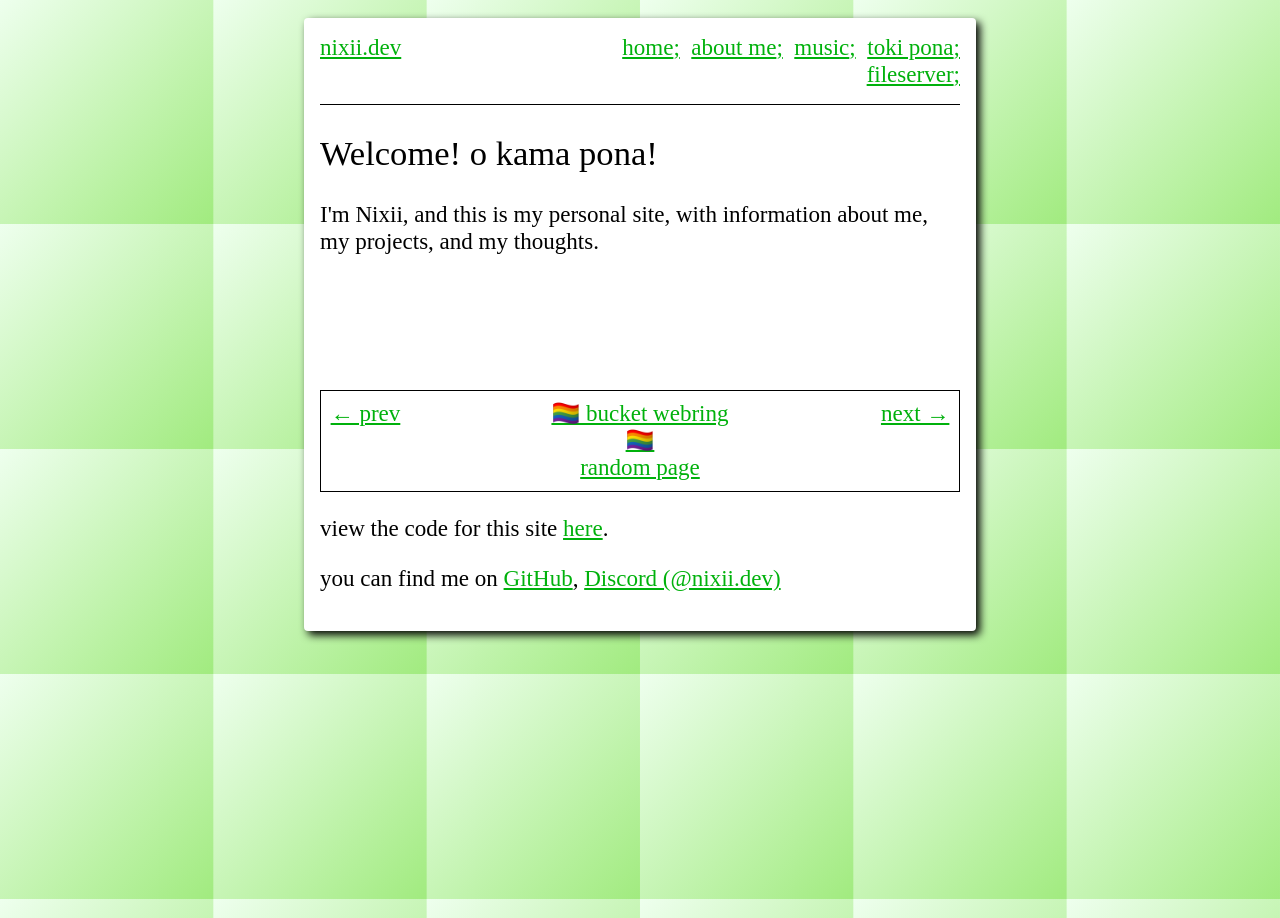
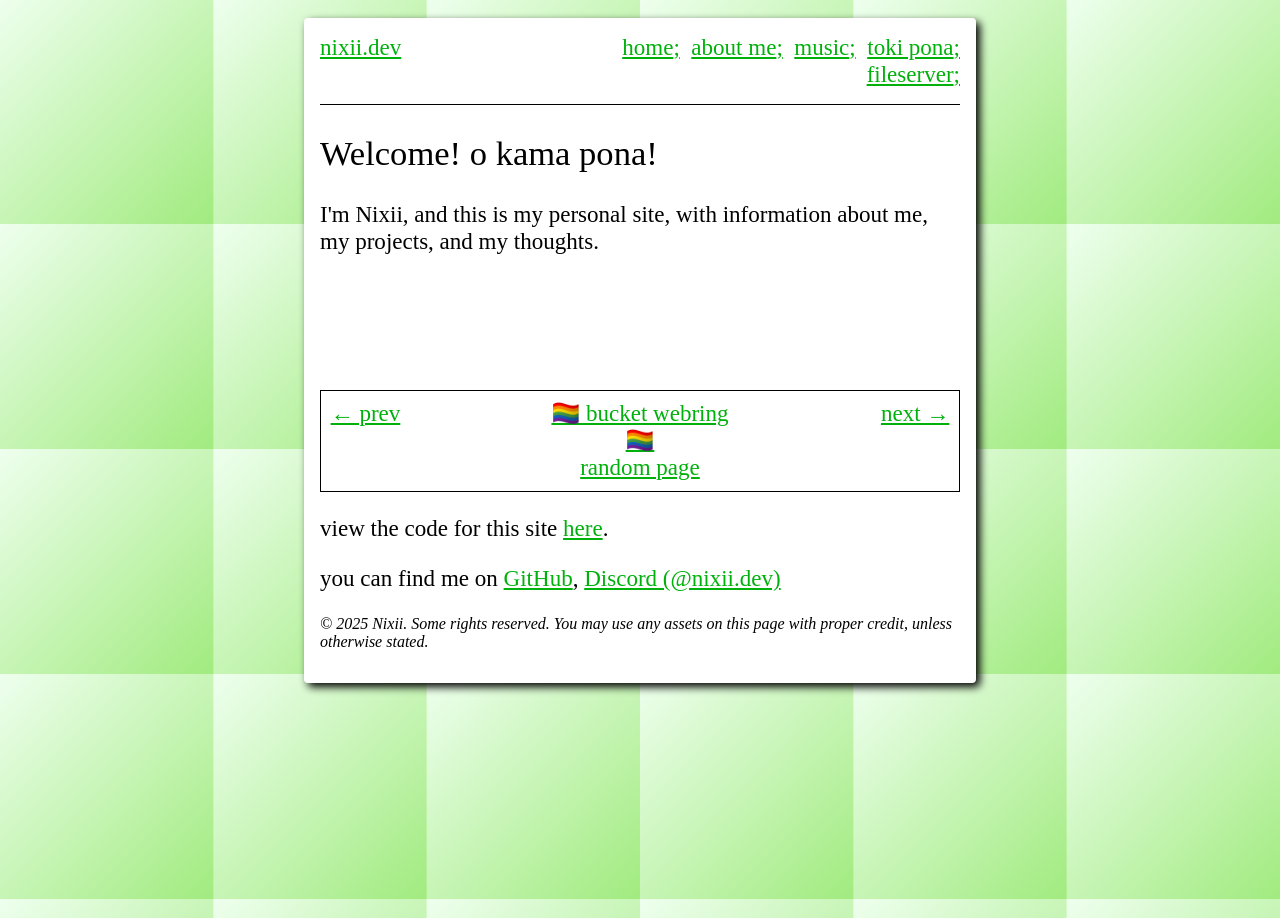
Before and after one commit to nixii/nixii.github.io, a Jekyll site: the page built from index.html, in a window 1280 px wide. Built offline with Jekyll 4.4.1, drawn with Linux system fonts in a browser that asks for light colours.

Commit message:
added copyright notice

```diff
--- a/_layouts/default.html
+++ b/_layouts/default.html
@@ -37,6 +37,9 @@
 					<p>view the code for this site <a href="https://github.com/nixii/nixii.github.io">here</a>.</p>
 					<p>you can find me on <a href="https://github.com/nixii">GitHub</a>, <a href="https://discord.com">Discord (@nixii.dev)</a></p>
 				</div>
+				<div id="copyright">
+					<p>© 2025 Nixii. Some rights reserved. You may use any assets on this page with proper credit, unless otherwise stated.</p>
+				</div>
 			</div>
 		</div>
 	</body>
--- a/css/default.css
+++ b/css/default.css
@@ -124,6 +124,14 @@ html {
 }
 
 /*
+	copyright notice
+*/
+#copyright > p {
+	font-size: medium;
+	font-style: italic;
+}
+
+/*
 	simple classes
 */
 .anchor-right {
```
